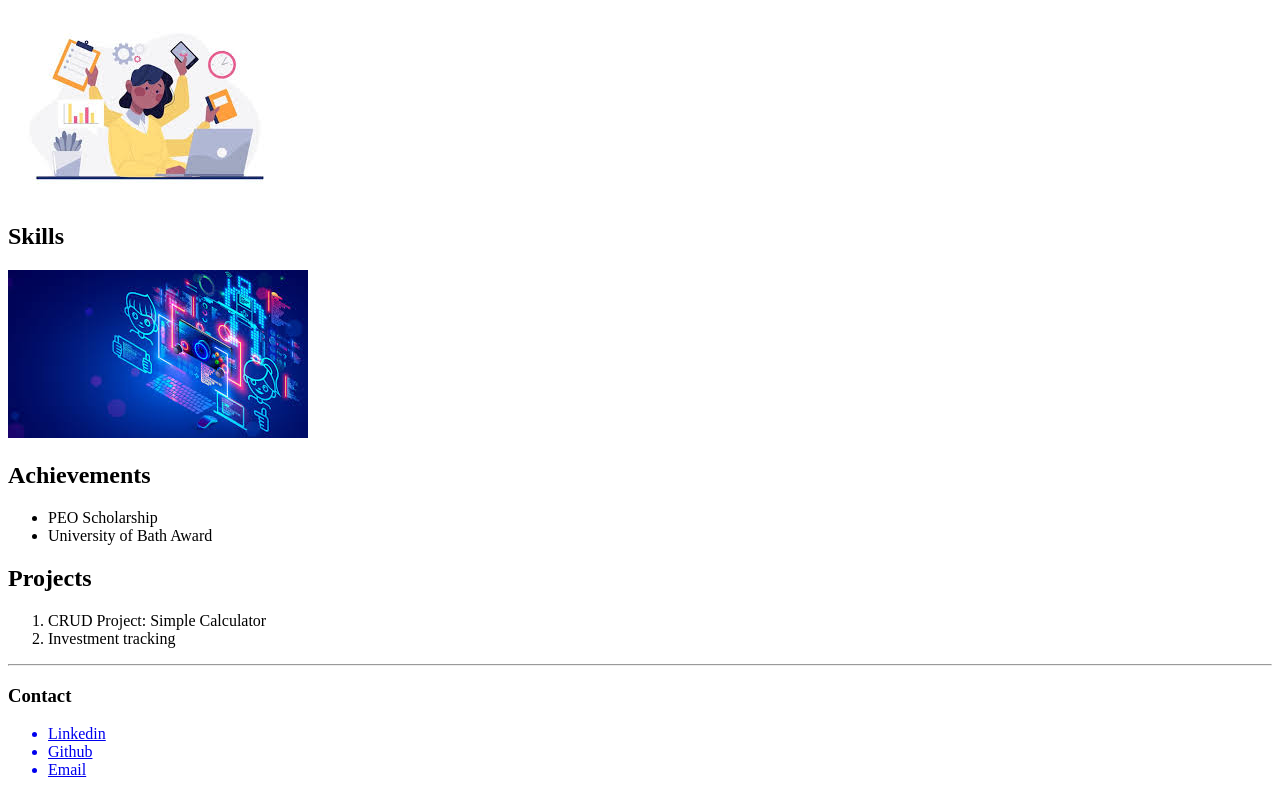
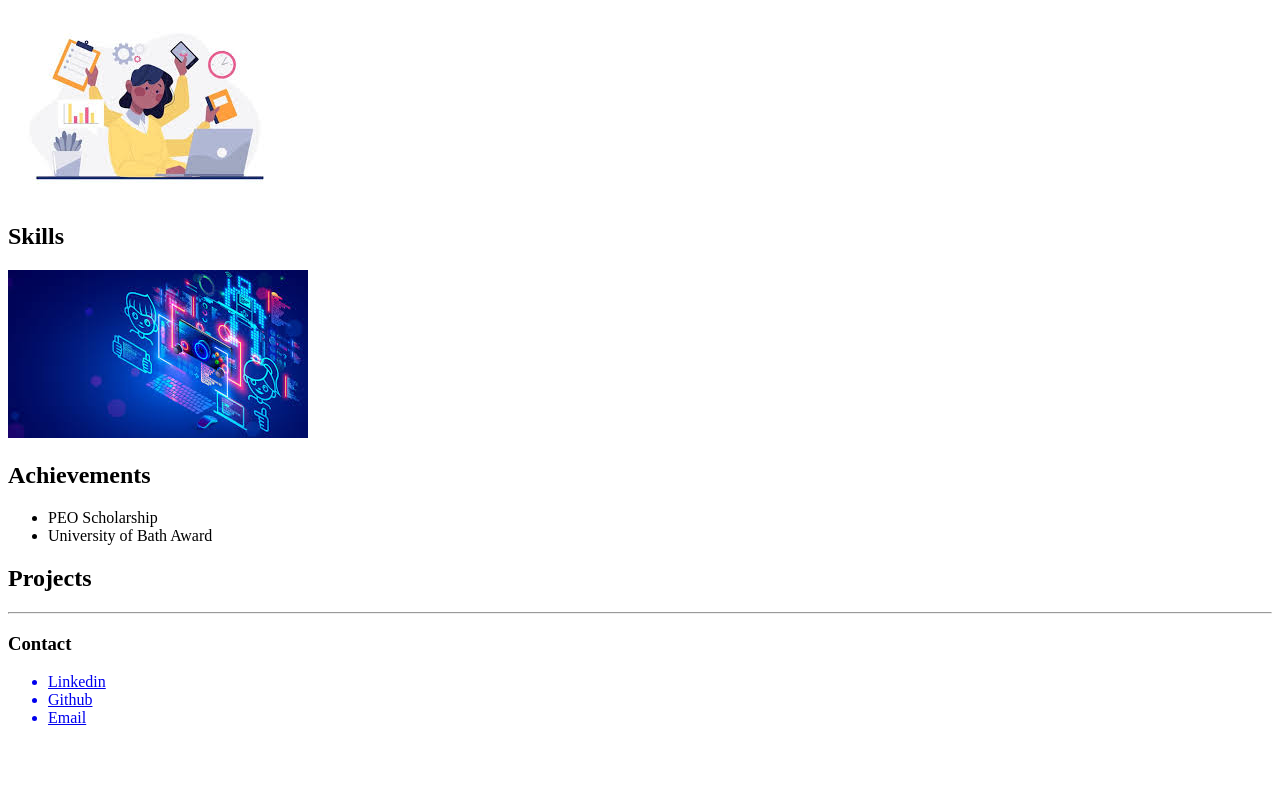
Before and after one commit to bunmi57/html-portfolio, a plain HTML site: page index.html in a window 1280 px wide. Shown: the part 509-1304 px from the top of the page. After the commit the page ends 1252 px from the top, so only its background shows below. Drawn offline with Linux system fonts and the light colour scheme.

Commit message:
removed projects

```diff
--- a/index.html
+++ b/index.html
@@ -32,10 +32,6 @@
 
     <!-- Projects -->
     <h2>Projects</h2>
-    <ol>
-        <li>CRUD Project: Simple Calculator </li>
-        <li>Investment tracking</li>
-    </ol>
     <hr/>
 
     <!-- Contact -->
```
